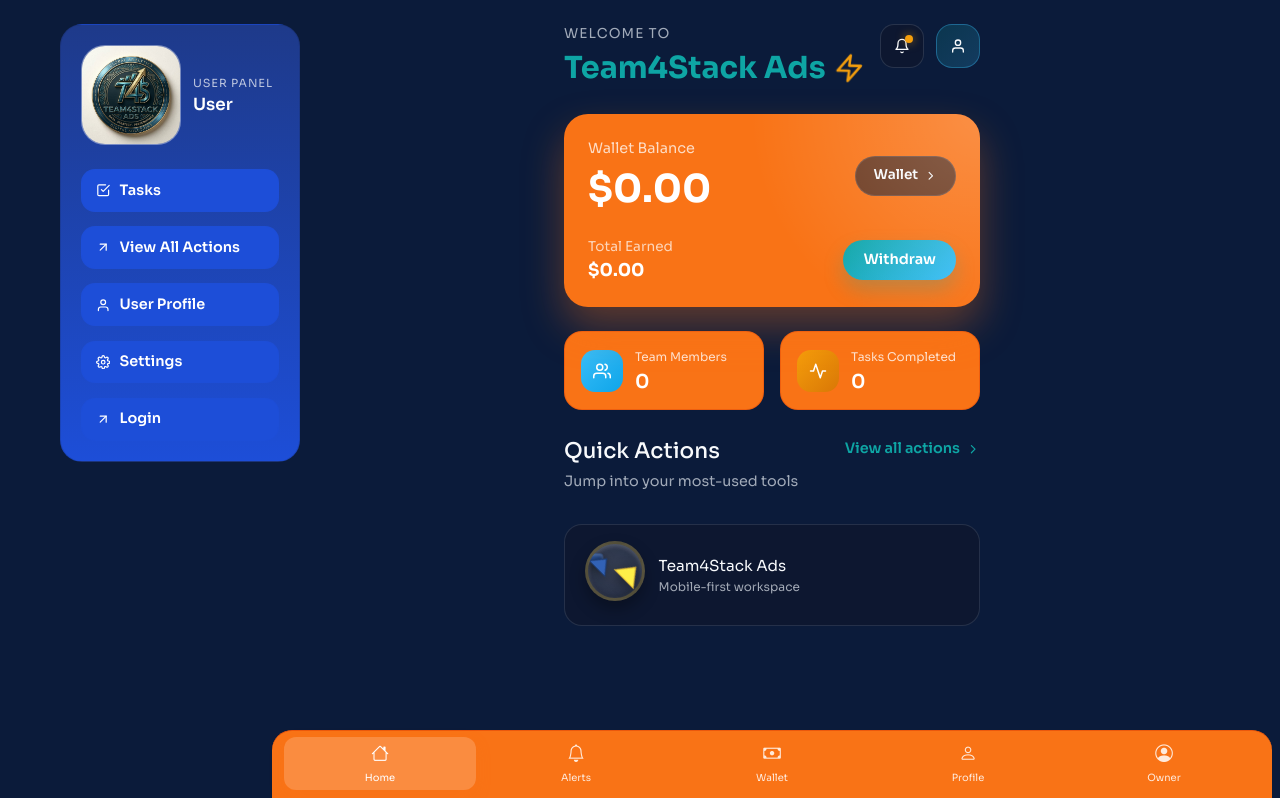
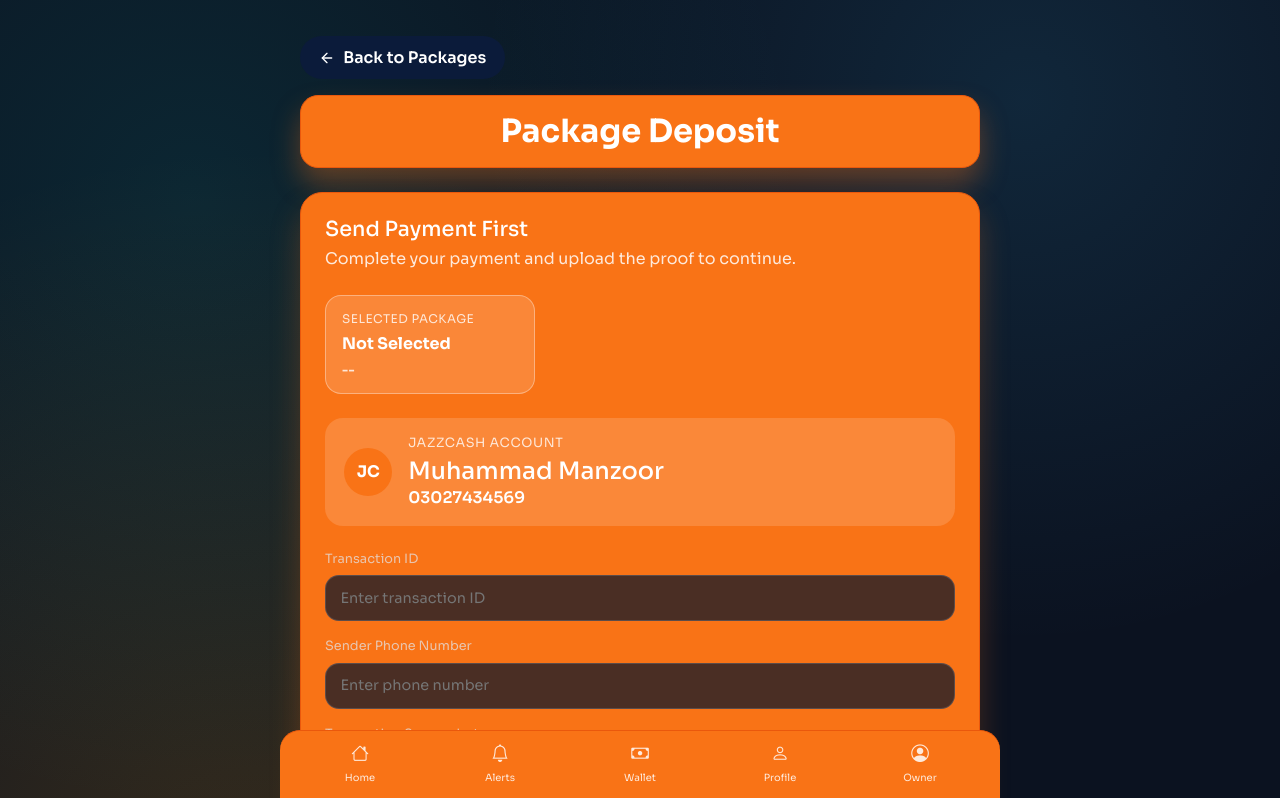
Before and after one commit to Aftab272/Team4stackAds, a React (Vite) app in the folder frontend/: page /package-deposit in a window 1280 px wide. Before the commit this address led to /dashboard. Shown: the top 798 px of the page. Built offline with nearby package versions, Linux system fonts and the light colour scheme; no server answers.

Commit message:
submitted

```diff
--- a/frontend/src/App.jsx
+++ b/frontend/src/App.jsx
@@ -30,6 +30,7 @@ import TermsPolicies from './pages/TermsPolicies'
 import Notifications from './pages/Notifications'
 import Team4StackProfile from './pages/Team4StackProfile'
 import QuickActions from './pages/QuickActions'
+import PackageDeposit from './pages/PackageDeposit'
 
 // Admin Pages
 import AdminLogin from './admin/pages/AdminLogin'
@@ -150,6 +151,7 @@ const AppContent = () => {
         <Route path="/terms-policies" element={<TermsPolicies />} />
         <Route path="/team4stack-profile" element={<Team4StackProfile />} />
         <Route path="/quick-actions" element={<QuickActions />} />
+        <Route path="/package-deposit" element={<PackageDeposit />} />
 
         {/* Admin Routes */}
         <Route path="/admin" element={<AdminRedirect />} />
--- /dev/null
+++ b/frontend/src/pages/PackageDeposit.css
@@ -0,0 +1,173 @@
+.deposit-title-box {
+  background: #f97316;
+  border: 1px solid #ea580c;
+  border-radius: 18px;
+  padding: 1rem 1.25rem;
+  margin-bottom: 1.5rem;
+  text-align: center;
+  box-shadow: 0 16px 28px rgba(249, 115, 22, 0.35);
+}
+
+.deposit-title {
+  margin: 0;
+  color: #ffffff;
+  text-shadow: none;
+}
+
+.deposit-card {
+  background: #f97316;
+  border: 1px solid #ea580c;
+  border-radius: 22px;
+  padding: 1.5rem;
+  box-shadow: 0 18px 30px rgba(249, 115, 22, 0.25);
+  color: #ffffff;
+}
+
+.deposit-top {
+  display: flex;
+  justify-content: space-between;
+  gap: 1.5rem;
+  flex-wrap: wrap;
+  margin-bottom: 1.5rem;
+}
+
+.deposit-top h3 {
+  margin: 0 0 0.35rem 0;
+  font-size: 1.3rem;
+}
+
+.deposit-top p {
+  margin: 0;
+  color: rgba(255, 255, 255, 0.85);
+}
+
+.deposit-package {
+  background: rgba(255, 255, 255, 0.15);
+  border: 1px solid rgba(255, 255, 255, 0.35);
+  border-radius: 16px;
+  padding: 0.85rem 1rem;
+  min-width: 210px;
+}
+
+.deposit-package span {
+  display: block;
+  font-size: 0.75rem;
+  color: rgba(255, 255, 255, 0.8);
+  text-transform: uppercase;
+  letter-spacing: 0.04em;
+}
+
+.deposit-package strong {
+  display: block;
+  font-size: 1rem;
+  margin-top: 0.25rem;
+}
+
+.deposit-price {
+  margin-top: 0.35rem;
+  font-weight: 700;
+  color: #ffffff;
+}
+
+.deposit-account {
+  display: flex;
+  align-items: center;
+  gap: 1rem;
+  background: rgba(255, 255, 255, 0.15);
+  color: #ffffff;
+  border-radius: 18px;
+  padding: 1rem 1.2rem;
+  margin-bottom: 1.5rem;
+}
+
+.deposit-label {
+  margin: 0 0 0.25rem 0;
+  font-size: 0.8rem;
+  color: rgba(255, 255, 255, 0.8);
+  text-transform: uppercase;
+  letter-spacing: 0.05em;
+}
+
+.deposit-account h4 {
+  margin: 0;
+}
+
+.deposit-account span {
+  font-weight: 600;
+}
+
+.jazzcash-icon {
+  width: 48px;
+  height: 48px;
+  border-radius: 50%;
+  background: #f97316;
+  display: flex;
+  align-items: center;
+  justify-content: center;
+  font-weight: 700;
+}
+
+.deposit-form {
+  display: grid;
+  gap: 1rem;
+}
+
+.upload-box {
+  border: 1px dashed rgba(255, 255, 255, 0.45);
+  background: rgba(255, 255, 255, 0.12);
+  border-radius: 14px;
+  padding: 0.75rem;
+  display: flex;
+  align-items: center;
+  gap: 0.65rem;
+  cursor: pointer;
+}
+
+.upload-box input {
+  display: none;
+}
+
+.deposit-submit {
+  border: none;
+  background: rgba(255, 255, 255, 0.2);
+  color: #ffffff;
+  padding: 0.75rem 1rem;
+  border-radius: 12px;
+  font-weight: 600;
+  cursor: pointer;
+}
+
+.deposit-submit:disabled {
+  opacity: 0.5;
+  cursor: not-allowed;
+}
+
+.deposit-success {
+  margin-top: 1.5rem;
+  display: flex;
+  gap: 0.75rem;
+  align-items: flex-start;
+  background: rgba(34, 197, 94, 0.1);
+  border: 1px solid rgba(34, 197, 94, 0.4);
+  border-radius: 16px;
+  padding: 1rem;
+}
+
+.deposit-success h4 {
+  margin: 0 0 0.25rem 0;
+}
+
+.deposit-success p {
+  margin: 0 0 0.75rem 0;
+  color: rgba(15, 23, 42, 0.7);
+}
+
+.deposit-next {
+  border: none;
+  background: #f97316;
+  color: #ffffff;
+  padding: 0.55rem 1rem;
+  border-radius: 10px;
+  font-weight: 600;
+  cursor: pointer;
+}
--- /dev/null
+++ b/frontend/src/pages/PackageDeposit.jsx
@@ -0,0 +1,140 @@
+import React, { useState } from 'react'
+import { useLocation, useNavigate } from 'react-router-dom'
+import { FiArrowLeft, FiCheckCircle, FiImage } from 'react-icons/fi'
+import './Page.css'
+import './PackageDeposit.css'
+
+const PackageDeposit = () => {
+  const navigate = useNavigate()
+  const location = useLocation()
+  const selectedPackage = location.state?.package
+  const [formData, setFormData] = useState({
+    transactionId: '',
+    phoneNumber: '',
+    proofImage: null
+  })
+  const [submitted, setSubmitted] = useState(false)
+
+  const handleChange = (e) => {
+    const { name, value } = e.target
+    setFormData((prev) => ({ ...prev, [name]: value }))
+  }
+
+  const handleFileChange = (e) => {
+    const file = e.target.files?.[0] || null
+    setFormData((prev) => ({ ...prev, proofImage: file }))
+  }
+
+  const canSubmit =
+    formData.transactionId.trim() &&
+    formData.phoneNumber.trim() &&
+    formData.proofImage
+
+  const handleSubmit = (e) => {
+    e.preventDefault()
+    if (!canSubmit) return
+    setSubmitted(true)
+  }
+
+  return (
+    <div className="app-page">
+      <div className="app-container">
+        <div className="back-button-container">
+          <button
+            type="button"
+            className="back-dashboard-button"
+            onClick={() => navigate('/work')}
+          >
+            <FiArrowLeft />
+            Back to Packages
+          </button>
+        </div>
+
+        <div className="deposit-title-box">
+          <h2 className="page-title deposit-title">Package Deposit</h2>
+        </div>
+
+        <div className="deposit-card">
+          <div className="deposit-top">
+            <div>
+              <h3>Send Payment First</h3>
+              <p>Complete your payment and upload the proof to continue.</p>
+            </div>
+            <div className="deposit-package">
+              <span>Selected Package</span>
+              <strong>{selectedPackage?.name || 'Not Selected'}</strong>
+              <span className="deposit-price">{selectedPackage?.price || '--'}</span>
+            </div>
+          </div>
+
+          <div className="deposit-account">
+            <div className="jazzcash-icon">JC</div>
+            <div>
+              <p className="deposit-label">JazzCash Account</p>
+              <h4>Muhammad Manzoor</h4>
+              <span>03027434569</span>
+            </div>
+          </div>
+
+          <form className="deposit-form" onSubmit={handleSubmit}>
+            <div className="form-field">
+              <label>Transaction ID</label>
+              <input
+                className="form-input"
+                type="text"
+                name="transactionId"
+                value={formData.transactionId}
+                onChange={handleChange}
+                placeholder="Enter transaction ID"
+                required
+              />
+            </div>
+            <div className="form-field">
+              <label>Sender Phone Number</label>
+              <input
+                className="form-input"
+                type="text"
+                name="phoneNumber"
+                value={formData.phoneNumber}
+                onChange={handleChange}
+                placeholder="Enter phone number"
+                required
+              />
+            </div>
+            <div className="form-field">
+              <label>Transaction Screenshot</label>
+              <label className="upload-box">
+                <FiImage />
+                <span>{formData.proofImage ? formData.proofImage.name : 'Upload proof image'}</span>
+                <input type="file" accept="image/*" onChange={handleFileChange} />
+              </label>
+            </div>
+
+            <button type="submit" className="deposit-submit" disabled={!canSubmit}>
+              Submit & Continue
+            </button>
+          </form>
+
+          {submitted && (
+            <div className="deposit-success">
+              <FiCheckCircle />
+              <div>
+                <h4>Payment submitted</h4>
+                <p>Your payment is under review. The next process will start soon.</p>
+                <button
+                  type="button"
+                  className="deposit-next"
+                  onClick={() => navigate('/work')}
+                >
+                  Continue
+                </button>
+              </div>
+            </div>
+          )}
+        </div>
+      </div>
+    </div>
+  )
+}
+
+export default PackageDeposit
--- a/frontend/src/pages/Page.css
+++ b/frontend/src/pages/Page.css
@@ -127,12 +127,12 @@
 }
 
 .page-card {
-  background: rgba(15, 23, 42, 0.75);
-  border: 1px solid rgba(148, 163, 184, 0.2);
+  background: #f97316;
+  border: 1px solid #ea580c;
   border-radius: 18px;
-  box-shadow: 0 12px 24px rgba(15, 23, 42, 0.35);
+  box-shadow: 0 12px 24px rgba(249, 115, 22, 0.35);
   margin-bottom: 1.5rem;
-  color: var(--text-secondary);
+  color: #ffffff;
 }
 
 .card-row {
@@ -142,8 +142,8 @@
 }
 
 .stat-tile {
-  background: rgba(15, 23, 42, 0.8);
-  border: 1px solid rgba(148, 163, 184, 0.2);
+  background: #f97316;
+  border: 1px solid #ea580c;
   border-radius: 18px;
   padding: 1rem;
   display: flex;
@@ -152,13 +152,13 @@
 }
 
 .stat-tile span {
-  color: var(--text-muted);
+  color: rgba(255, 255, 255, 0.8);
   font-size: 0.8rem;
 }
 
 .stat-tile h3 {
   margin: 0;
-  color: var(--text-primary);
+  color: #ffffff;
   font-size: 1.25rem;
   font-weight: 600;
 }
@@ -202,19 +202,19 @@
 .list-item {
   padding: 0.9rem 1rem;
   border-radius: 16px;
-  background: rgba(15, 23, 42, 0.7);
-  border: 1px solid rgba(148, 163, 184, 0.15);
+  background: #f97316;
+  border: 1px solid #ea580c;
 }
 
 .list-item h4 {
   margin: 0 0 0.35rem 0;
-  color: var(--text-primary);
+  color: #ffffff;
   font-size: 0.95rem;
 }
 
 .list-item p {
   margin: 0;
-  color: var(--text-muted);
+  color: rgba(255, 255, 255, 0.85);
   font-size: 0.85rem;
 }
 
--- a/frontend/src/pages/Work.css
+++ b/frontend/src/pages/Work.css
@@ -34,8 +34,10 @@
 
 .package-card {
   border-radius: 18px;
-  border: 1px solid rgba(15, 23, 42, 0.1);
-  box-shadow: 0 10px 20px rgba(15, 23, 42, 0.1);
+  border: 1px solid #ea580c;
+  box-shadow: 0 10px 20px rgba(249, 115, 22, 0.25);
+  background: #f97316;
+  color: #ffffff;
 }
 
 .package-card .card-body {
@@ -58,7 +60,7 @@
 }
 
 .package-price {
-  background: rgba(15, 23, 42, 0.1);
+  background: rgba(255, 255, 255, 0.2);
   border-radius: 999px;
   padding: 0.35rem 0.85rem;
   font-weight: 700;
@@ -73,7 +75,7 @@
 
 .package-grid span {
   display: block;
-  color: rgba(15, 23, 42, 0.65);
+  color: rgba(255, 255, 255, 0.85);
   font-size: 0.75rem;
 }
 
@@ -85,41 +87,17 @@
   display: flex;
   justify-content: space-between;
   align-items: center;
-  border-top: 1px solid rgba(15, 23, 42, 0.08);
+  border-top: 1px solid rgba(255, 255, 255, 0.35);
   padding-top: 0.75rem;
   font-size: 0.85rem;
 }
 
 .package-cta {
-  border: none;
-  background: #0b1b3a;
+  border: 1px solid rgba(255, 255, 255, 0.5);
+  background: rgba(255, 255, 255, 0.15);
   color: #ffffff;
   border-radius: 12px;
   padding: 0.6rem 1rem;
   font-weight: 600;
   cursor: pointer;
 }
-
-.package-card.starter {
-  background: #e0f2fe;
-}
-
-.package-card.basic {
-  background: #dbeafe;
-}
-
-.package-card.standard {
-  background: #fef9c3;
-}
-
-.package-card.premium {
-  background: #ede9fe;
-}
-
-.package-card.vip {
-  background: #fee2e2;
-}
-
-.package-card.elite {
-  background: #e2e8f0;
-}
--- a/frontend/src/pages/Work.jsx
+++ b/frontend/src/pages/Work.jsx
@@ -154,7 +154,11 @@ const Work = () => {
                       <strong>{pkg.ownerProfit}</strong>
                     </div>
                   )}
-                  <button type="button" className="package-cta">
+                  <button
+                    type="button"
+                    className="package-cta"
+                    onClick={() => navigate('/package-deposit', { state: { package: pkg } })}
+                  >
                     Purchase Package
                   </button>
                 </Card.Body>
```
